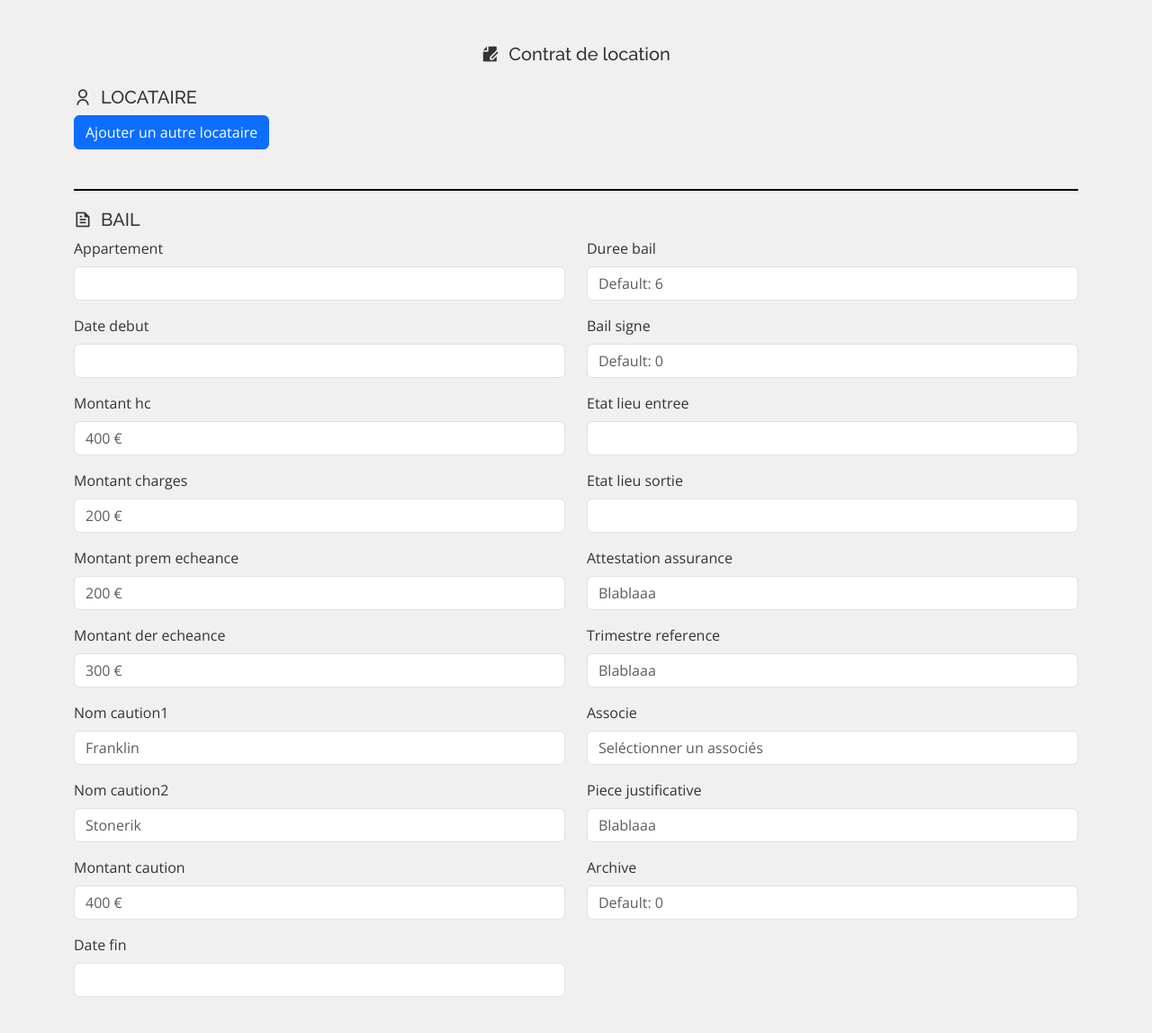
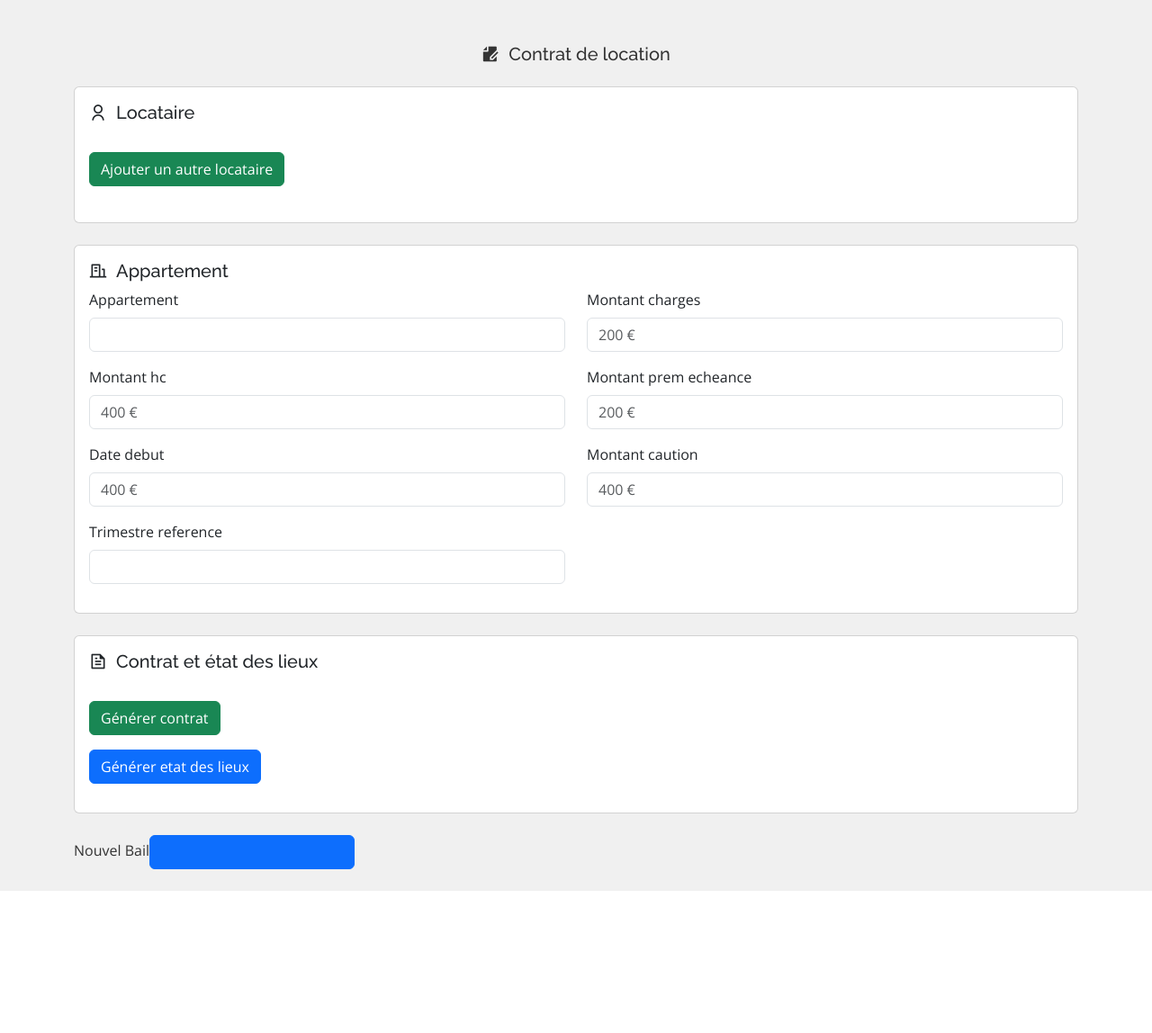
Before and after one commit to ardidjae/zays, a Symfony app: template templates/bail/ajouterBail.html.twig in a window 1280 px wide. Shown: the part 72-1220 px from the top of the page at 90% size. After the commit the page ends 1062 px from the top, so only its background shows below. Run offline with Twig, Linux system fonts and the light colour scheme; the template is opened without the code that fills it, so the values that code supplies are empty; form fields are guessed from the names that the template uses; some libraries are stand-ins or nearby versions.

Commit message:
modif complet ajouterBail

```diff
--- a/templates/bail/ajouterBail.html.twig
+++ b/templates/bail/ajouterBail.html.twig
@@ -64,18 +64,19 @@
 
         {{ form_start(form) }}
 
-        <h5><i class="ri-user-line"></i>&nbsp; LOCATAIRE</h5>
+        <!-- 1er cadre: Locataire -->
+        <div class="card mb-4">
+            <div class="card-body">
+                <h5 class="card-title"><i class="ri-user-line"></i>&nbsp; Locataire</h5></br>
+                <!-- Vos champs locataire ici -->
                 <div id="locataireContainer" class="Locataire">
                     <div class="locataire-form" id="locataireTemplate">
                         {% for locataire in form.locataires %}
+                            <div class="row">
+                                <div class="col-md-6">
                                     <div class="mb-3">
                                         <div class="form-group">
-                        {{ form_row(locataire.Nom, {'attr': {'class': 'form-control','placeholder': 'Mickael'}}) }}
-                    </div>
-                </div>
-                <div class="mb-3">
-                    <div class="form-group">
-                        {{ form_row(locataire.Prenom, {'attr': {'class': 'form-control','placeholder': 'Bert'}}) }}
+                                            {{ form_row(locataire.Nom, {'attr': {'class': 'form-control'}}) }}
                                         </div>
                                     </div>
                                     <div class="mb-3">
@@ -85,25 +86,43 @@
                                     </div>
                                     <div class="mb-3">
                                         <div class="form-group">
-                        {{ form_row(locataire.LieuNaissance, {'attr': {'class': 'form-control','placeholder': 'Washingthon'}}) }}
+                                            {{ form_row(locataire.email, {'attr': {'class': 'form-control'}}) }}
+                                        </div>
+                                    </div>
+                                </div>
+                                <div class="col-md-6">
+                                    <div class="mb-3">
+                                        <div class="form-group">
+                                            {{ form_row(locataire.Prenom, {'attr': {'class': 'form-control'}}) }}
                                         </div>
                                     </div>
                                     <div class="mb-3">
                                         <div class="form-group">
-                        {{ form_row(locataire.MontantCaf, {'attr': {'class': 'form-control','placeholder': '400 €'}}) }}
+                                            {{ form_row(locataire.LieuNaissance, {'attr': {'class': 'form-control'}}) }}
                                         </div>
                                     </div>
                                     <div class="mb-3">
                                         <div class="form-group">
-                        {{ form_row(locataire.Archive, {'attr': {'class': 'form-control','placeholder': 'Default: 0'}}) }}
+                                            {{ form_row(locataire.telephone, {'attr': {'class': 'form-control'}}) }}
                                         </div>
+                                    </div>
+                                </div>
+                            </div>
+                            <div class="mb-3">
+                                <button type="button" class="btn btn-primary" id="addPieceJustificativeButton">Ajouter une pièce justificative</button>
                             </div>
                         {% endfor %}
                     </div>
                 </div>
-        <button type="button" id="addLocataireButton" class="btn btn-primary">Ajouter un autre locataire</button></br></br>
-        <div class="separator"></div>
-        <h5><i class="ri-file-text-line"></i>&nbsp; BAIL</h5>
+                <button type="button" id="addLocataireButton" class="btn btn-success">Ajouter un autre locataire</button></br></br>
+            </div>
+        </div>
+
+        <!-- 2ème cadre: Liste déroulante appartement -->
+        <div class="card mb-4">
+            <div class="card-body">
+                <h5 class="card-title"><i class="ri-building-line"></i>&nbsp; Appartement</h5>
+                <!-- Vos champs liés à l'appartement ici -->
                 <div class="row">
                     <div class="col-md-6">
                         <div class="mb-3">
@@ -111,116 +130,59 @@
                                 {{ form_row(form.appartement, {'attr': {'class': 'form-control'}}) }}
                             </div>
                         </div>
-
-                <div class="mb-3">
-                    <div class="form-group">
-                        {{ form_row(form.dateDebut, {'attr': {'class': 'form-control'}}) }}
-                    </div>
-                </div>
-
                         <div class="mb-3">
                             <div class="form-group">
                                 {{ form_row(form.MontantHC, {'attr': {'class': 'form-control','placeholder': '400 €'}}) }}
                             </div>
                         </div>
-
                         <div class="mb-3">
                             <div class="form-group">
-                        {{ form_row(form.MontantCharges, {'attr': {'class': 'form-control','placeholder': '200 €'}}) }}
+                                {{ form_row(form.dateDebut, {'attr': {'class': 'form-control','placeholder': '400 €'}}) }}
                             </div>
                         </div>
-
                         <div class="mb-3">
                             <div class="form-group">
-                        {{ form_row(form.MontantPremEcheance, {'attr': {'class': 'form-control','placeholder': '200 €'}}) }}
-                    </div>
-                </div>
-
-                <div class="mb-3">
-                    <div class="form-group">
-                        {{ form_row(form.MontantDerEcheance, {'attr': {'class': 'form-control','placeholder': '300 €'}}) }}
-                    </div>
-                </div>
-
-                <div class="mb-3">
-                    <div class="form-group">
-                        {{ form_row(form.NomCaution1, {'attr': {'class': 'form-control','placeholder': 'Franklin'}}) }}
-                    </div>
-                </div>
-
-                <div class="mb-3">
-                    <div class="form-group">
-                        {{ form_row(form.NomCaution2, {'attr': {'class': 'form-control','placeholder': 'Stonerik'}}) }}
-                    </div>
-                </div>
-
-                <div class="mb-3">
-                    <div class="form-group">
-                        {{ form_row(form.MontantCaution, {'attr': {'class': 'form-control','placeholder': '400 €'}}) }}
-                    </div>
-                </div>
-
-                <div class="mb-3">
-                    <div class="form-group">
-                        {{ form_row(form.DateFin, {'attr': {'class': 'form-control'}}) }}
+                                {{ form_row(form.TrimestreReference, {'attr': {'class': 'form-control'}}) }}
                             </div>
                         </div>
                     </div>
                     <div class="col-md-6">
                         <div class="mb-3">
                             <div class="form-group">
-                        {{ form_row(form.DureeBail, {'attr': {'class': 'form-control','placeholder': 'Default: 6'}}) }}
+                                {{ form_row(form.MontantCharges, {'attr': {'class': 'form-control','placeholder': '200 €'}}) }}
+                            </div>
+                        </div>
+                        <div class="mb-3">
+                            <div class="form-group">
+                                {{ form_row(form.MontantPremEcheance, {'attr': {'class': 'form-control','placeholder': '200 €'}}) }}
+                            </div>
+                        </div>
+                        <div class="mb-3">
+                            <div class="form-group">
+                                {{ form_row(form.MontantCaution, {'attr': {'class': 'form-control','placeholder': '400 €'}}) }}
+                            </div>
+                        </div>
+                    </div>
+                </div>
+            </div>
+        </div>
+
+        <!-- 3ème cadre: Générer contrat et état des lieux -->
+        <div class="card mb-4">
+            <div class="card-body">
+                <h5 class="card-title"><i class="ri-file-text-line"></i>&nbsp; Contrat et état des lieux</h5></br>
+                <!-- Boutons de génération de contrat et état des lieux ici -->
+                <div class="mb-3">
+                    <button type="button" class="btn btn-success" id="GenereContrat">Générer contrat </button>
+                </div>
+                <div class="mb-3">
+                    <button type="button" class="btn btn-primary" id="GenereEtatLieux">Générer etat des lieux</button>
+                </div>
             </div>
         </div>
 
         <div class="mb-3">
-                    <div class="form-group">
-                        {{ form_row(form.BailSigne, {'attr': {'class': 'form-control','placeholder': 'Default: 0'}}) }}
-                    </div>
-                </div>
-
-                <div class="mb-3">
-                    <div class="form-group">
-                        {{ form_row(form.EtatLieuEntree, {'attr': {'class': 'form-control'}}) }}
-                    </div>
-                </div>
-
-                <div class="mb-3">
-                    <div class="form-group">
-                        {{ form_row(form.EtatLieuSortie, {'attr': {'class': 'form-control'}}) }}
-                    </div>
-                </div>
-
-                <div class="mb-3">
-                    <div class="form-group">
-                        {{ form_row(form.AttestationAssurance, {'attr': {'class': 'form-control','placeholder': 'Blablaaa'}}) }}
-                    </div>
-                </div>
-
-                <div class="mb-3">
-                    <div class="form-group">
-                        {{ form_row(form.TrimestreReference, {'attr': {'class': 'form-control','placeholder': 'Blablaaa'}}) }}
-                    </div>
-                </div>
-
-                <div class="mb-3">
-                    <div class="form-group">
-                        {{ form_row(form.associe, {'attr': {'class': 'form-control','placeholder': 'Seléctionner un associés'}}) }}
-                    </div>
-                </div>
-
-                <div class="mb-3">
-                    <div class="form-group">
-                        {{ form_row(form.PieceJustificative, {'attr': {'class': 'form-control','placeholder': 'Blablaaa'}}) }}
-                    </div>
-                </div>
-
-                <div class="mb-3">
-                    <div class="form-group">
-                        {{ form_row(form.Archive, {'attr': {'class': 'form-control','placeholder': 'Default: 0'}}) }}
-                    </div>
-                </div>
-            </div>
+            {{ form_row(form.enregistrer, {'label': 'Nouvel Bail', 'attr': {'class': 'btn btn-primary'}}) }}
         </div>
         {{ form_end(form) }}
     </div>
```
Lines whose indentation alone changed are shown as unchanged.
